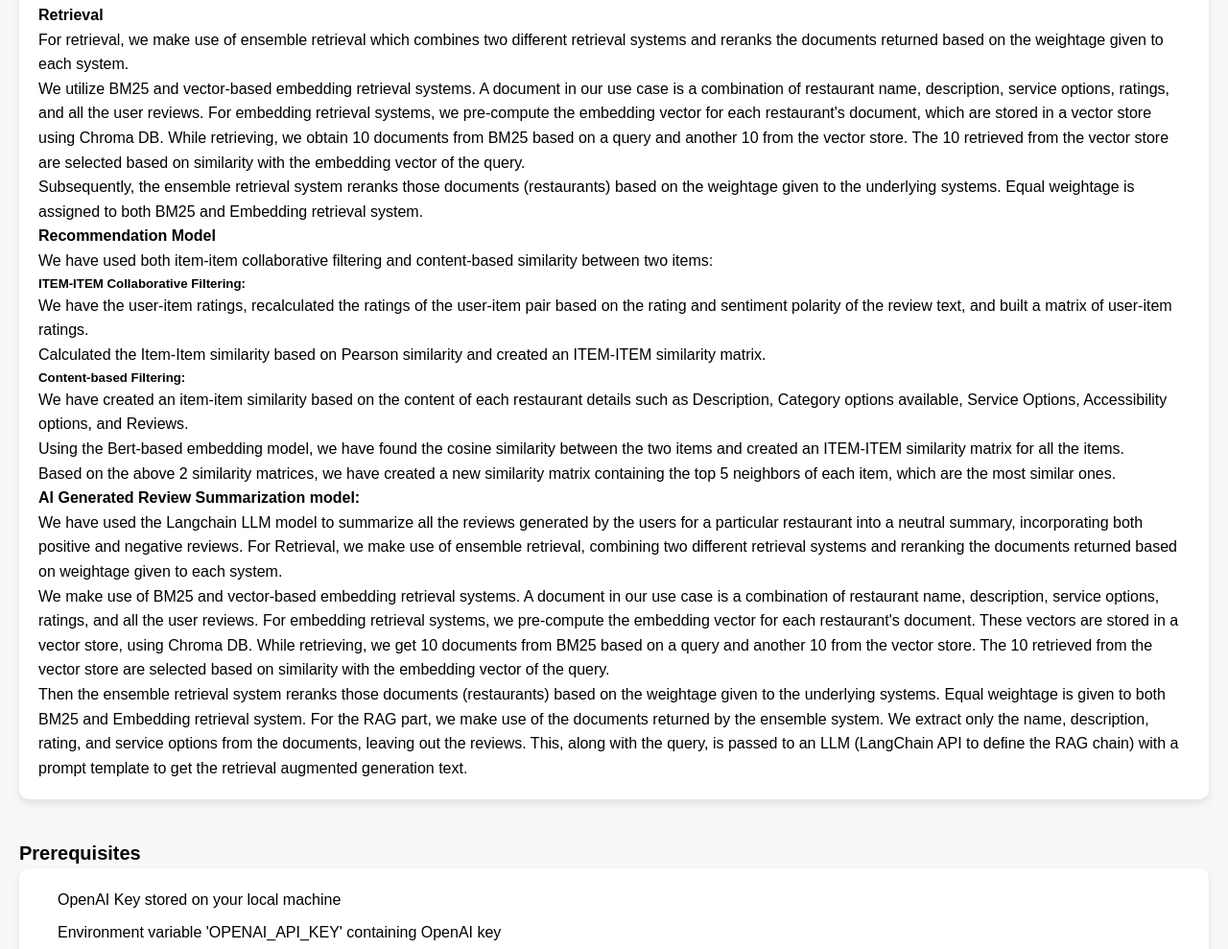
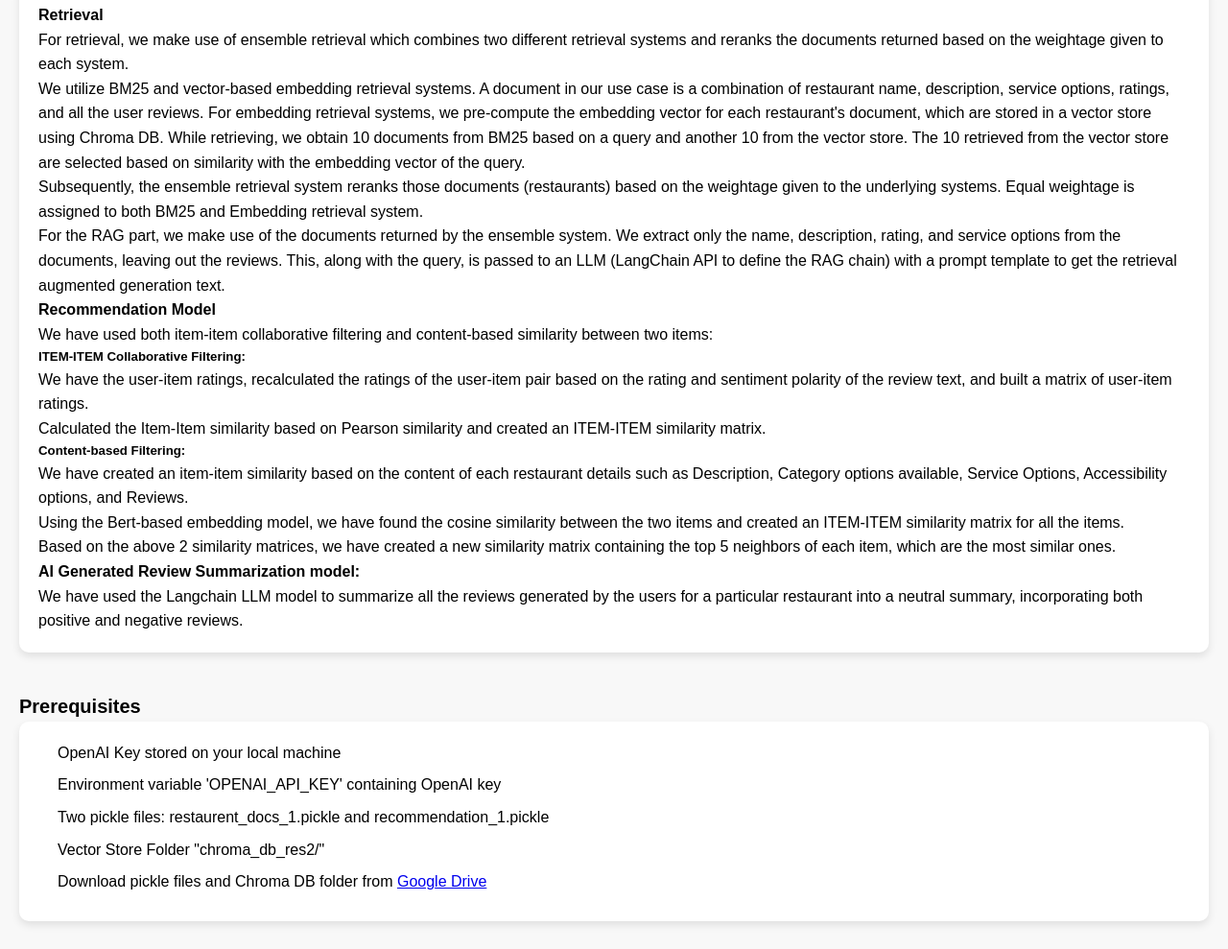
Before and after one commit to sirija-tamu/sirija-tamu.github.io, a plain HTML site: page index.html in a window 1280 px wide. Shown: the part 285-1274 px from the top of the page at 96% size. Drawn offline with Linux system fonts and the light colour scheme.

Commit message:
Updated content

```diff
--- a/index.html
+++ b/index.html
@@ -27,6 +27,7 @@
                 <p>For retrieval, we make use of ensemble retrieval which combines two different retrieval systems and reranks the documents returned based on the weightage given to each system.</p>
                 <p>We utilize BM25 and vector-based embedding retrieval systems. A document in our use case is a combination of restaurant name, description, service options, ratings, and all the user reviews. For embedding retrieval systems, we pre-compute the embedding vector for each restaurant's document, which are stored in a vector store using Chroma DB. While retrieving, we obtain 10 documents from BM25 based on a query and another 10 from the vector store. The 10 retrieved from the vector store are selected based on similarity with the embedding vector of the query.</p>
                 <p>Subsequently, the ensemble retrieval system reranks those documents (restaurants) based on the weightage given to the underlying systems. Equal weightage is assigned to both BM25 and Embedding retrieval system.</p>
+                <p>For the RAG part, we make use of the documents returned by the ensemble system. We extract only the name, description, rating, and service options from the documents, leaving out the reviews. This, along with the query, is passed to an LLM (LangChain API to define the RAG chain) with a prompt template to get the retrieval augmented generation text.</p>
                 <h4>Recommendation Model</h4>
                 <p>We have used both item-item collaborative filtering and content-based similarity between two items:</p>
                 <h5>ITEM-ITEM Collaborative Filtering:</h5>
@@ -37,9 +38,7 @@
                 <p>Using the Bert-based embedding model, we have found the cosine similarity between the two items and created an ITEM-ITEM similarity matrix for all the items.</p>
                 <p>Based on the above 2 similarity matrices, we have created a new similarity matrix containing the top 5 neighbors of each item, which are the most similar ones.</p>
                 <h4>AI Generated Review Summarization model:</h4>
-                <p>We have used the Langchain LLM model to summarize all the reviews generated by the users for a particular restaurant into a neutral summary, incorporating both positive and negative reviews. For Retrieval, we make use of ensemble retrieval, combining two different retrieval systems and reranking the documents returned based on weightage given to each system.</p>
-                <p>We make use of BM25 and vector-based embedding retrieval systems. A document in our use case is a combination of restaurant name, description, service options, ratings, and all the user reviews. For embedding retrieval systems, we pre-compute the embedding vector for each restaurant's document. These vectors are stored in a vector store, using Chroma DB. While retrieving, we get 10 documents from BM25 based on a query and another 10 from the vector store. The 10 retrieved from the vector store are selected based on similarity with the embedding vector of the query.</p>
-                <p>Then the ensemble retrieval system reranks those documents (restaurants) based on the weightage given to the underlying systems. Equal weightage is given to both BM25 and Embedding retrieval system. For the RAG part, we make use of the documents returned by the ensemble system. We extract only the name, description, rating, and service options from the documents, leaving out the reviews. This, along with the query, is passed to an LLM (LangChain API to define the RAG chain) with a prompt template to get the retrieval augmented generation text.</p>
+                <p>We have used the Langchain LLM model to summarize all the reviews generated by the users for a particular restaurant into a neutral summary, incorporating both positive and negative reviews.</p>
             </div>
         </section>
 
```
